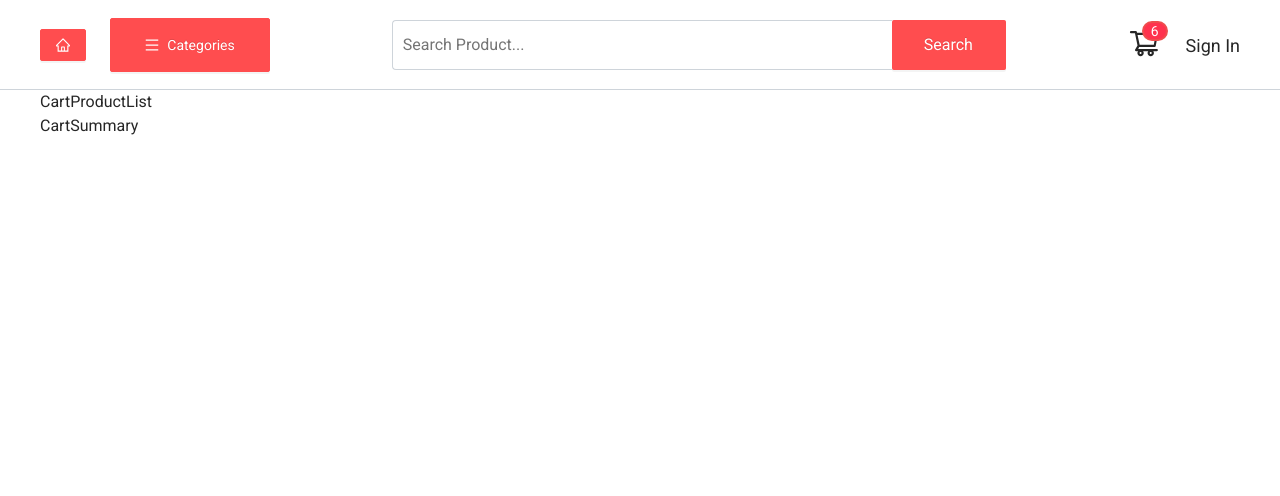
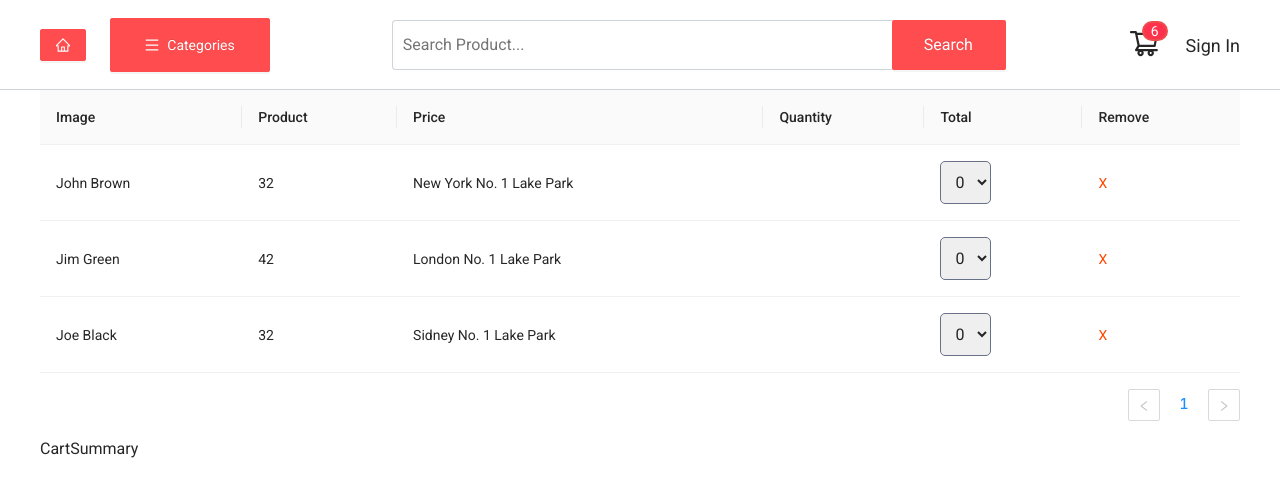
Before and after one commit to HVCuong2272/ELECSTORSE, a React (Create React App) app in the folder frontend/: page /cart in a window 1280 px wide. Shown: the top 496 px of the page. Built offline with nearby package versions, Linux system fonts and the light colour scheme.

Commit message:
update cart-product-list show product on table

```diff
--- a/frontend/src/pages/Cart/component/CartProductList/CartProductList.js
+++ b/frontend/src/pages/Cart/component/CartProductList/CartProductList.js
@@ -1,11 +1,92 @@
 import PropTypes from 'prop-types';
 import classNames from 'classnames/bind';
 import styles from './CartProductList.module.scss';
-
+import { Space, Table, Tag } from 'antd';
+import { Link } from 'react-router-dom';
 const cx = classNames.bind(styles);
 
 function CartProductList() {
-    return <div className={cx('cart-product-list')}>CartProductList</div>;
+    const data = [
+        {
+          key: '1',
+          image: 'John Brown',
+          product: 32,
+          price: 'New York No. 1 Lake Park',
+        },
+        {
+          key: '2',
+          image: 'Jim Green',
+          product: 42,
+          price: 'London No. 1 Lake Park',
+        },
+        {
+          key: '3',
+          image: 'Joe Black',
+          product: 32,
+          price: 'Sidney No. 1 Lake Park',
+        },
+      ];
+      const columns = [
+        {
+          title: 'Image',
+          dataIndex: 'image',
+          key: 'image',
+          render: (text) => <a>{text}</a>,
+        },
+        {
+          title: 'Product',
+          dataIndex: 'product',
+          key: 'product',
+        },
+        {
+          title: 'Price',
+          dataIndex: 'price',
+          key: 'price',
+        },
+        {
+          title: 'Quantity',
+          key: 'qunatity',
+          dataIndex: 'quantity',
+
+        },
+        {
+          title: 'Total',
+          key: 'total',
+          dataIndex: 'quantity',
+          render: () => (
+            <div className={cx('cart-product-list__actions-selectQty')}>
+                        {/* <select value={qty} onChange={(e) => setQty(e.target.value)}> */}
+                        <select value='10'>
+                            {/* Nếu count in stock là 5 thì sẽ return từ 0->4 */}
+                            {/* {console.log([
+                                ...Array(product.countInStock).keys(),
+                              ])} */}
+                            {/* {[...Array(product.countInStock).keys()].map((x) => (
+                                <option key={x + 1} value={x + 1}>
+                                    {x + 1}
+                                </option>
+                            ))} */}
+                        <option  value='0'>0</option>
+                        <option  value='1'>1</option>
+                        <option  value='2'>2</option>
+                        <option  value='3'>3</option>
+                        <option  value='4'>4</option>
+                        </select>
+                    </div>
+          ),
+
+        },
+        {
+            title: 'Remove',
+            key: 'remove',
+            render: () => (
+                <Space className={cx('cart-product-list__space-remove-header')}>
+                  <Link className={cx('cart-product-list__space-remove-content')} to="/">X</Link>
+                </Space>
+              ),
+            },
+      ];
+    return <div className={cx('cart-product-list')}><Table columns={columns} dataSource={data} /></div>;
 }
 
 export default CartProductList;
--- a/frontend/src/pages/Cart/component/CartProductList/CartProductList.module.scss
+++ b/frontend/src/pages/Cart/component/CartProductList/CartProductList.module.scss
@@ -1,2 +1,18 @@
 .cart-product-list {
+
 }
+.cart-product-list__space-remove-header{
+    size: middle;
+    display: flex;
+    justify-content: center;
+}
+.cart-product-list__space-remove-content{
+    color: orangered;
+}
+.cart-product-list__actions-selectQty select {
+    border: 0.1rem solid var(--product-text-color);
+    border-radius: 0.5rem;
+    font-size: 1.6rem;
+    padding: 1rem;
+    cursor: pointer;
+}
```
Also changed, not shown: 1 other file (tests, documents, lock files or other folders).
